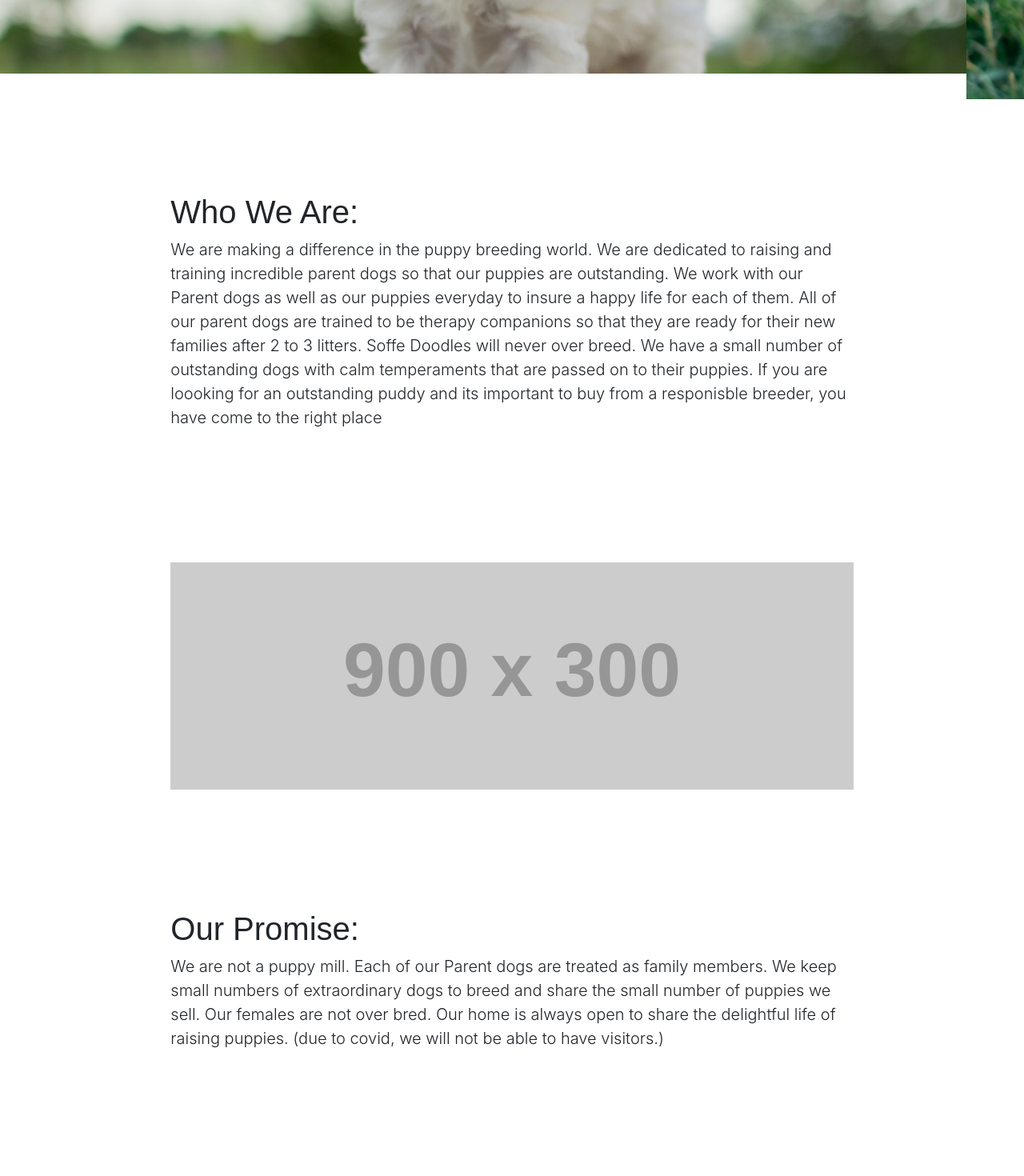
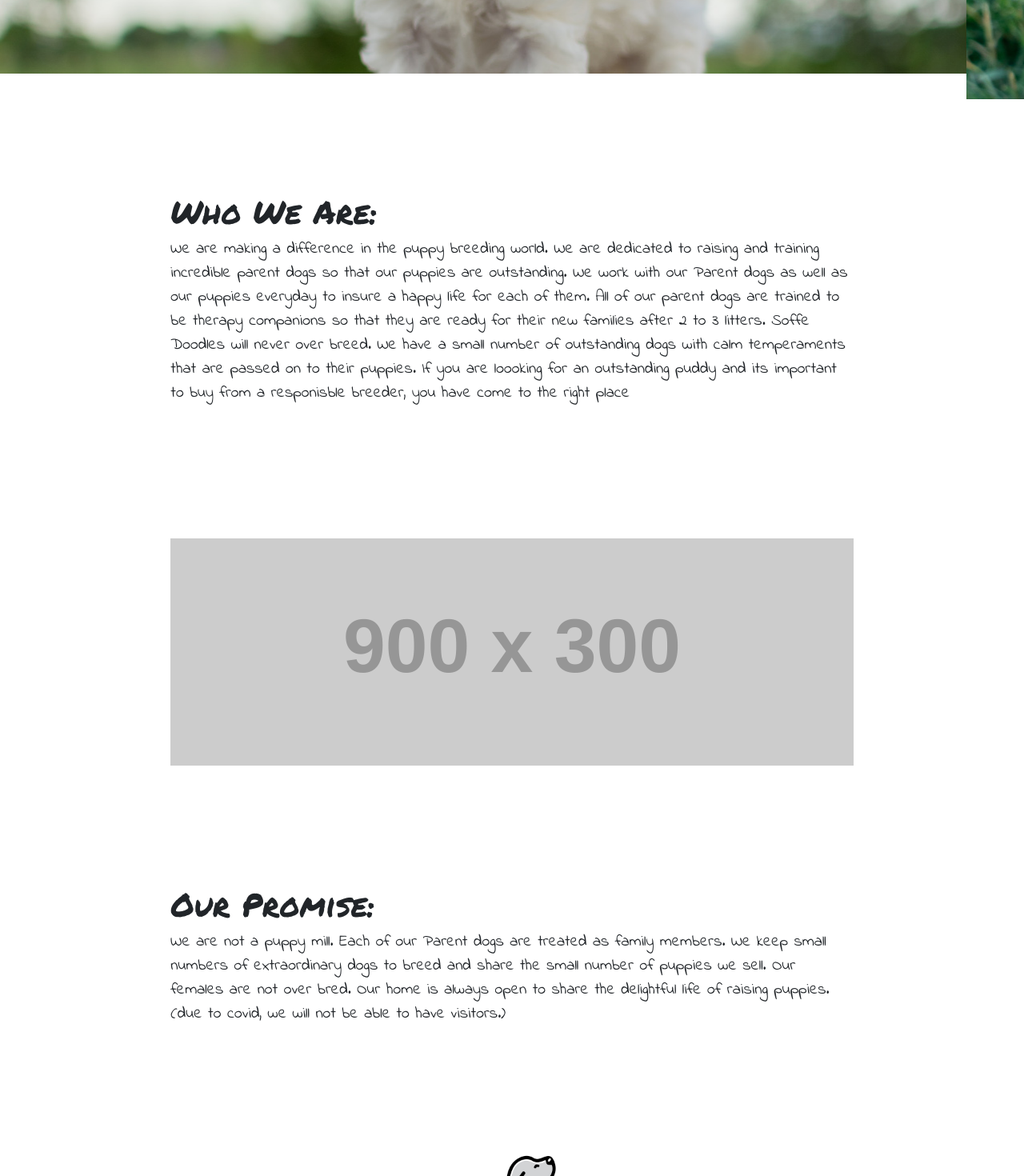
Before and after one commit to benklinton/Soffe-Doodles, a React (Create React App) app: page / in a window 1280 px wide. Shown: the part 476-1946 px from the top of the page at 80% size. Built offline with nearby package versions, Linux system fonts and the light colour scheme.

Commit message:
added font styles to section component

```diff
--- a/src/components/section/index.js
+++ b/src/components/section/index.js
@@ -7,8 +7,8 @@ function Section() {
         <div className="py-5">
             <div className="container col-md-8 mb-5 mt-5">
                 <div className="row">
-                    <h1 className="font-style-1">Who We Are:</h1>
-                    <p className="lead font-style-2">We are making a difference in the puppy breeding world.
+                    <h1 className="font-1">Who We Are:</h1>
+                    <p className="lead font-2">We are making a difference in the puppy breeding world.
                     We are dedicated to raising and training incredible parent dogs so that our puppies are outstanding.
                     We work with our Parent dogs as well as our puppies everyday to insure a happy life for each of them.
                     All of our parent dogs are trained to be therapy companions so that they are ready for their new families after 2 to 3 litters.
@@ -21,8 +21,8 @@ function Section() {
 
                 </div>
                 <div className="row">
-                    <h1 className="font-style-1">Our Promise:</h1>
-                    <p className="lead font-style-2">We are not a puppy mill. Each of our Parent dogs are treated as family members.
+                    <h1 className="font-1">Our Promise:</h1>
+                    <p className="lead font-2">We are not a puppy mill. Each of our Parent dogs are treated as family members.
                     We keep small numbers of extraordinary dogs to breed and share the small number of puppies we sell.
                     Our females are not over bred.
                     Our home is always open to share the delightful life of raising puppies.
--- a/src/components/section/style.css
+++ b/src/components/section/style.css
@@ -1,11 +1,3 @@
-.font-style-1 {
-    font-family: 'Architects Daughter', cursive;
-}
-
-.font-style-1 {
-    font-family: 'Montserrat', sans-serif;
-}
-
 .section-align {
     text-align: center;
     margin-left: auto;
```
